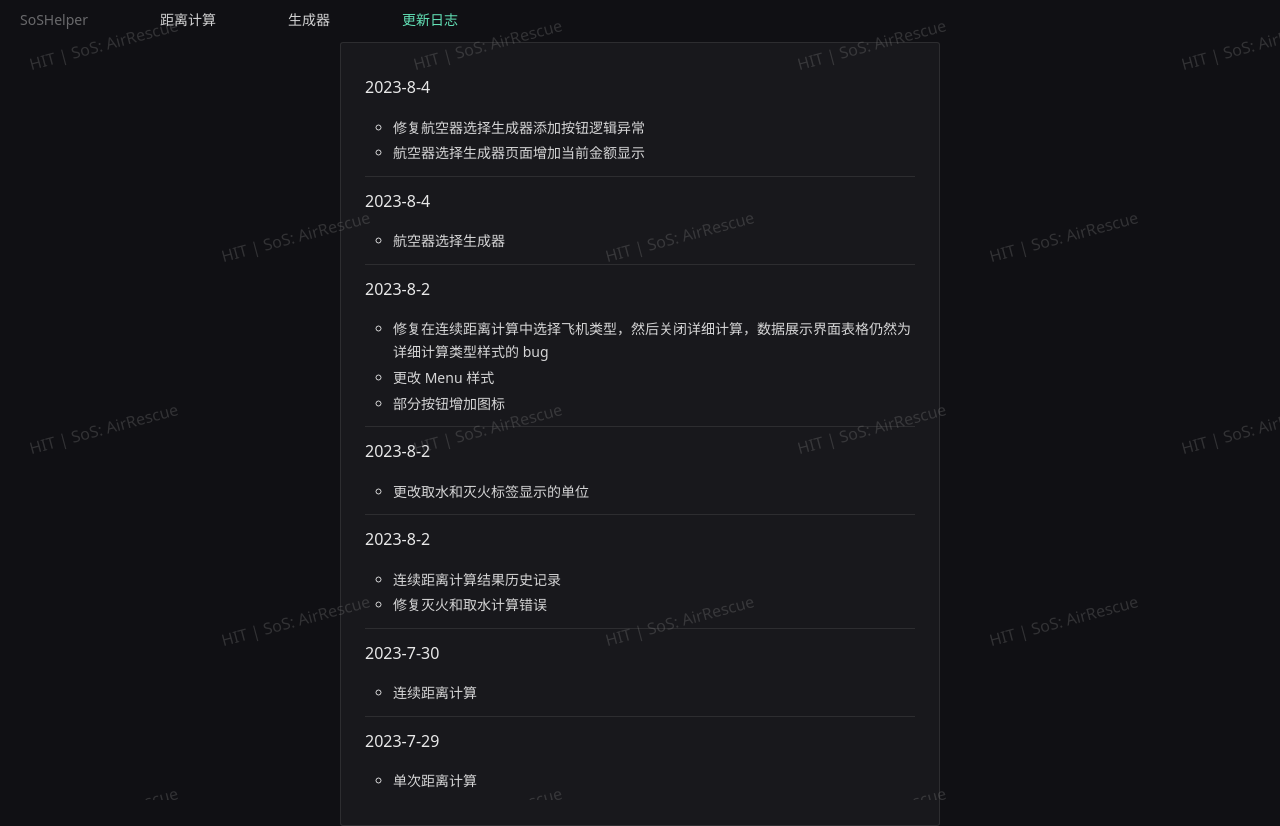
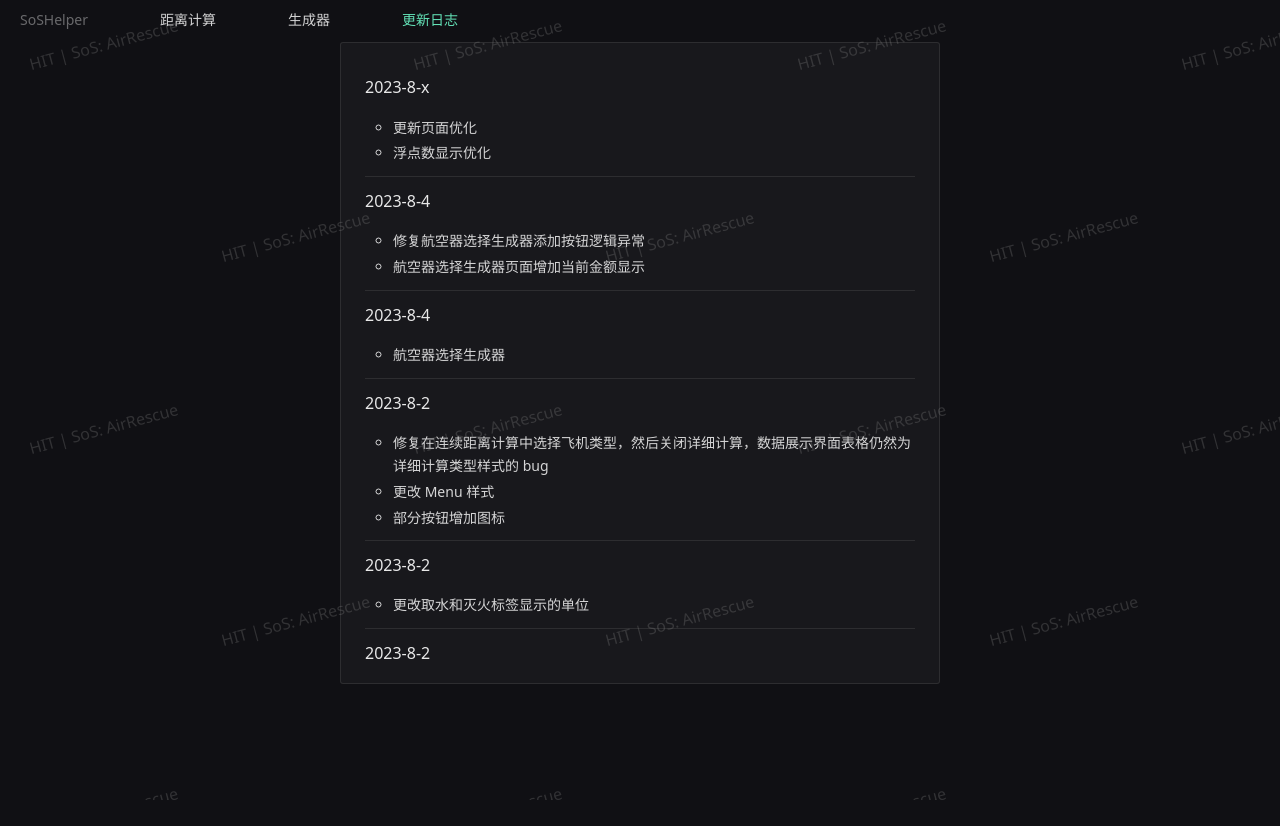
Before and after one commit to koppa42/NuxtSoSHelper, a Nuxt app: page /update in a window 1280 px wide. After the commit the page ends 800 px from the top, so only its background shows below. Built offline with nearby package versions, Linux system fonts and the light colour scheme; some icons are missing.

Commit message:
display update

```diff
--- a/pages/generator/aircraft.vue
+++ b/pages/generator/aircraft.vue
@@ -134,7 +134,7 @@ const handleSiwtch = (val: number | null) => {
         </NButton>
         <span style="margin-right: 16px; margin-left: 16px;">总预算</span>
         <NInputNumber v-model:value="total" :min="0" style="display: inline-block; width: 200px;" :clearable="false"
-          :on-update:value="(val) => handleSiwtch(val)">
+          :on-update:value="(val) => handleSiwtch(val)" :precision="2">
           <template #prefix>¥</template>
           <template #suffix>亿</template>
         </NInputNumber>
--- a/pages/update.vue
+++ b/pages/update.vue
@@ -1,5 +1,5 @@
 <script setup lang="ts">
-import { NList, NListItem, NWatermark, NUl, NLi, NThing, NSpace, NCard } from 'naive-ui';
+import { NList, NListItem, NWatermark, NUl, NLi, NThing, NSpace, NCard, NScrollbar } from 'naive-ui';
 import MyMenu from '@/components/MyMenu.vue';
 </script>
 
@@ -8,8 +8,17 @@ import MyMenu from '@/components/MyMenu.vue';
     :height="384" :x-offset="12" :y-offset="60" :rotate="-15" />
   <MyMenu />
   <NSpace justify="center">
-    <NCard  style="width: 600px;">
+    <NCard style="width: 600px;">
+      <NScrollbar style="max-height: 600px; height: 100%;">
         <NList>
+          <NListItem>
+            <NThing title="2023-8-x">
+              <NUl>
+                <NLi>更新页面优化</NLi>
+                <NLi>浮点数显示优化</NLi>
+              </NUl>
+            </NThing>
+          </NListItem>
           <NListItem>
             <NThing title="2023-8-4">
               <NUl>
@@ -64,6 +73,7 @@ import MyMenu from '@/components/MyMenu.vue';
             </NThing>
           </NListItem>
         </NList>
+      </NScrollbar>
     </NCard>
   </NSpace>
 </template>
```
Lines whose indentation alone changed are shown as unchanged.
